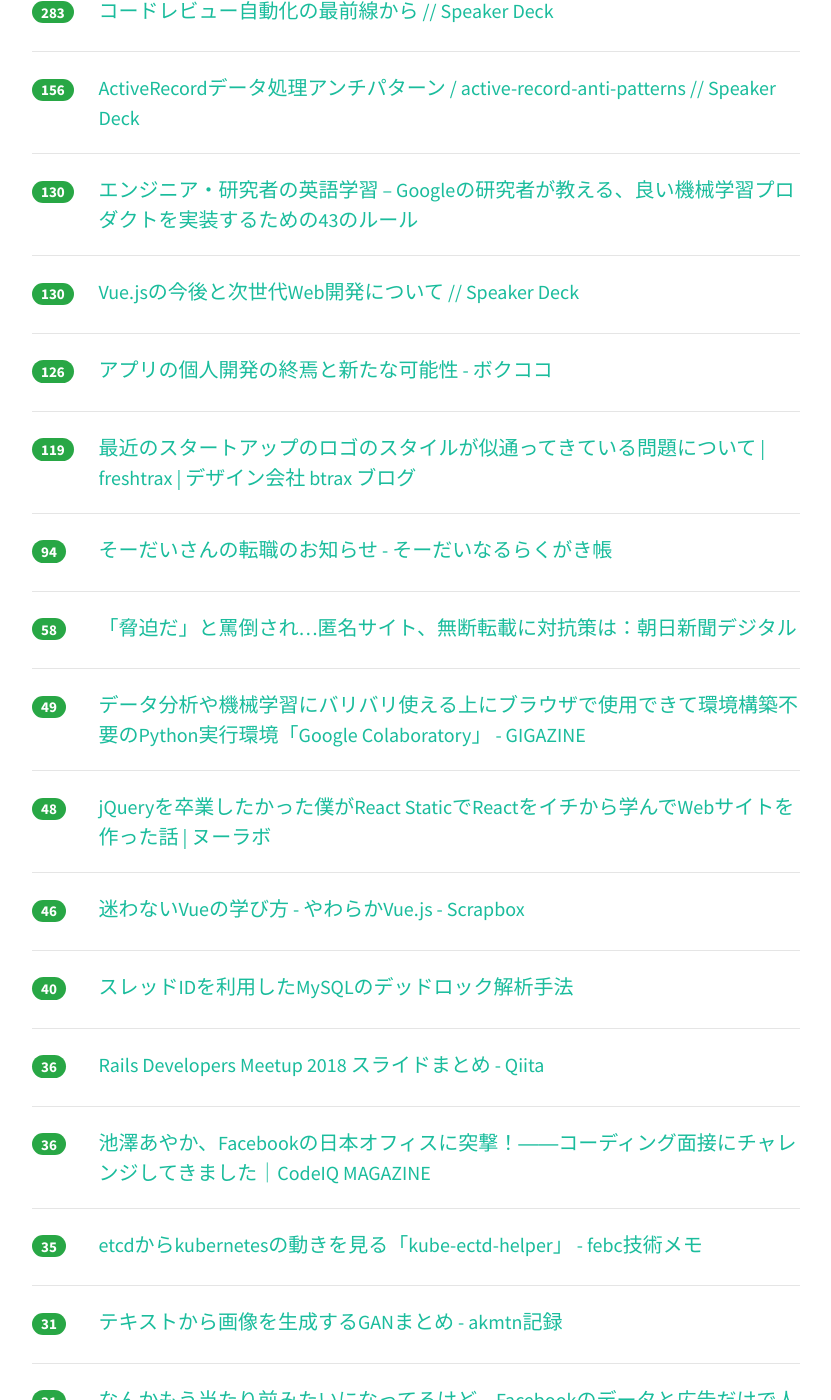
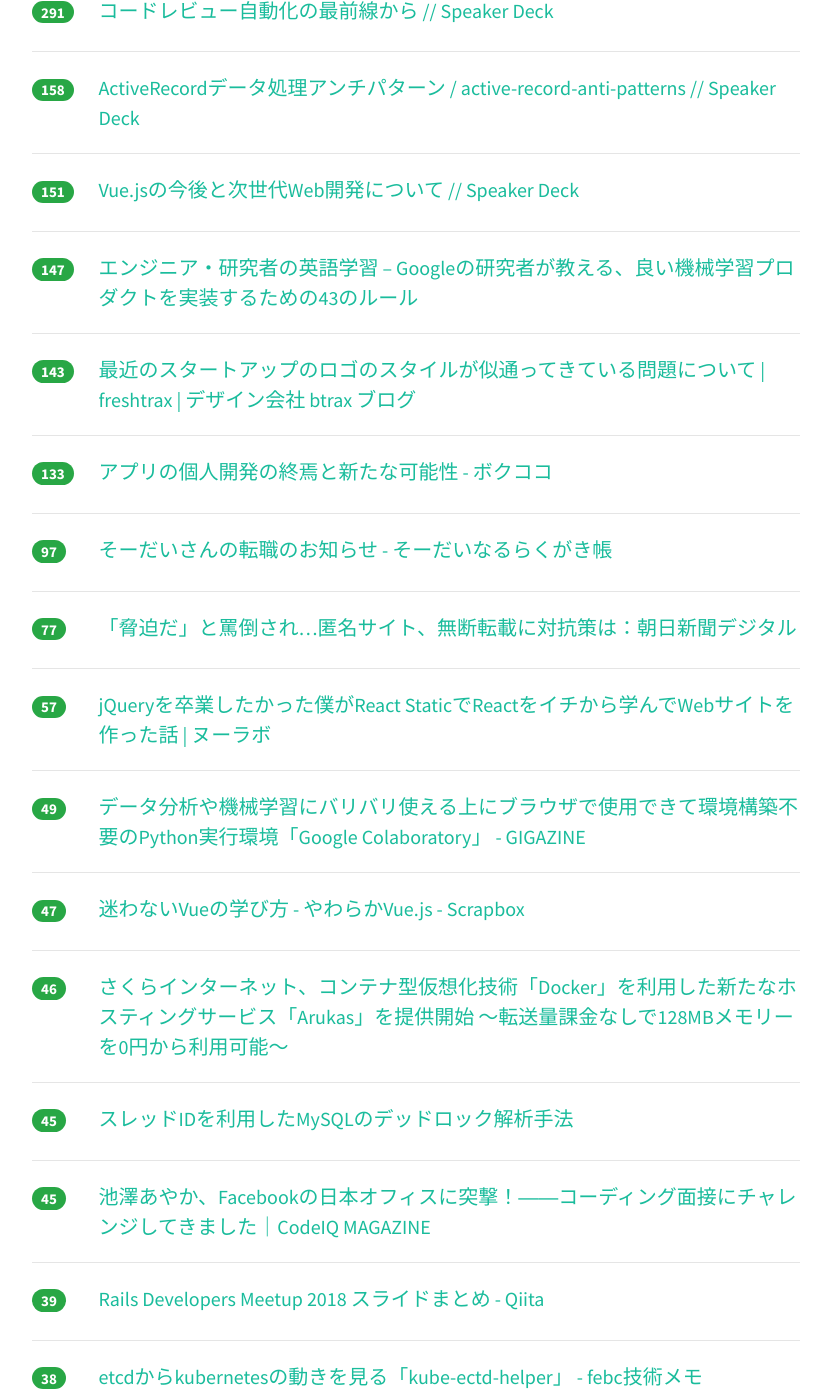
Before and after one commit to yatta47/hatena-matome-site, a Jekyll site: the page built from _posts/2018-03-26-hatena.md, in a window 1280 px wide and 1400 px high, scrolled down 477 px. Shown: the whole window, without its empty margins (224-1055 px from the left). Built offline with Jekyll 4.4.1, drawn with Linux system fonts in a browser that asks for light colours; nearby versions of some CDN libraries; some of the changed text lies outside the part shown.

Commit message:
Updated 2018-03-26

```diff
--- a/_posts/2018-03-26-hatena.md
+++ b/_posts/2018-03-26-hatena.md
@@ -1,54 +1,59 @@
 ---
 layout: post
 title:  "2018-03-26 はてぶIT"
-date:   2018-03-26 16:03:42
+date:   2018-03-26 17:01:23
 tags: [it-hotentry]
 ---
-36 件のデータあり
+39 件のデータあり
 
 <hr><div class="row">
-<div class="col-1"><span class="badge badge-pill badge-success h2">427</span></div>
+<div class="col-1"><span class="badge badge-pill badge-success h2">473</span></div>
 <div class="col-11"><a href='https://blog.agektmr.com/2018/03/instagram-pwa.html' target='_blank'>結局 PWA は来るの？来ないの？: Tender Surrender</a></div>
 </div>
 <hr>
 <div class="row">
-<div class="col-1"><span class="badge badge-pill badge-success h2">283</span></div>
+<div class="col-1"><span class="badge badge-pill badge-success h2">291</span></div>
 <div class="col-11"><a href='https://speakerdeck.com/soutaro/kodorebiyuzi-dong-hua-falsezui-qian-xian-kara' target='_blank'>コードレビュー自動化の最前線から // Speaker Deck</a></div>
 </div>
 <hr>
 <div class="row">
-<div class="col-1"><span class="badge badge-pill badge-success h2">156</span></div>
+<div class="col-1"><span class="badge badge-pill badge-success h2">158</span></div>
 <div class="col-11"><a href='https://speakerdeck.com/toshimaru/active-record-anti-patterns' target='_blank'>ActiveRecordデータ処理アンチパターン / active-record-anti-patterns // Speaker Deck</a></div>
 </div>
 <hr>
 <div class="row">
-<div class="col-1"><span class="badge badge-pill badge-success h2">130</span></div>
+<div class="col-1"><span class="badge badge-pill badge-success h2">151</span></div>
+<div class="col-11"><a href='https://speakerdeck.com/kazupon/vue-dot-jsfalsejin-hou-toci-shi-dai-webkai-fa-nituite' target='_blank'>Vue.jsの今後と次世代Web開発について // Speaker Deck</a></div>
+</div>
+<hr>
+<div class="row">
+<div class="col-1"><span class="badge badge-pill badge-success h2">147</span></div>
 <div class="col-11"><a href='http://englishforhackers.com/rules-of-machine-learning-best-practices-for-ml-engineering.html' target='_blank'>エンジニア・研究者の英語学習 – Googleの研究者が教える、良い機械学習プロダクトを実装するための43のルール</a></div>
 </div>
 <hr>
 <div class="row">
-<div class="col-1"><span class="badge badge-pill badge-success h2">130</span></div>
-<div class="col-11"><a href='https://speakerdeck.com/kazupon/vue-dot-jsfalsejin-hou-toci-shi-dai-webkai-fa-nituite' target='_blank'>Vue.jsの今後と次世代Web開発について // Speaker Deck</a></div>
+<div class="col-1"><span class="badge badge-pill badge-success h2">143</span></div>
+<div class="col-11"><a href='http://blog.btrax.com/jp/2018/03/26/startup-logos/' target='_blank'>最近のスタートアップのロゴのスタイルが似通ってきている問題について | freshtrax | デザイン会社 btrax ブログ</a></div>
 </div>
 <hr>
 <div class="row">
-<div class="col-1"><span class="badge badge-pill badge-success h2">126</span></div>
+<div class="col-1"><span class="badge badge-pill badge-success h2">133</span></div>
 <div class="col-11"><a href='http://www.bokukoko.info/entry/2018/03/25/114716' target='_blank'>アプリの個人開発の終焉と新たな可能性 - ボクココ</a></div>
 </div>
 <hr>
 <div class="row">
-<div class="col-1"><span class="badge badge-pill badge-success h2">119</span></div>
-<div class="col-11"><a href='http://blog.btrax.com/jp/2018/03/26/startup-logos/' target='_blank'>最近のスタートアップのロゴのスタイルが似通ってきている問題について | freshtrax | デザイン会社 btrax ブログ</a></div>
-</div>
-<hr>
-<div class="row">
-<div class="col-1"><span class="badge badge-pill badge-success h2">94</span></div>
+<div class="col-1"><span class="badge badge-pill badge-success h2">97</span></div>
 <div class="col-11"><a href='https://soudai.hatenablog.com/entry/2018/03/26/190000' target='_blank'>そーだいさんの転職のお知らせ - そーだいなるらくがき帳</a></div>
 </div>
 <hr>
 <div class="row">
-<div class="col-1"><span class="badge badge-pill badge-success h2">58</span></div>
+<div class="col-1"><span class="badge badge-pill badge-success h2">77</span></div>
 <div class="col-11"><a href='https://www.asahi.com/articles/ASL3H55XML3HUEHF003.html' target='_blank'>「脅迫だ」と罵倒され…匿名サイト、無断転載に対抗策は：朝日新聞デジタル</a></div>
+</div>
+<hr>
+<div class="row">
+<div class="col-1"><span class="badge badge-pill badge-success h2">57</span></div>
+<div class="col-11"><a href='https://nulab-inc.com/ja/blog/typetalk/how-to-make-website-with-react-static/' target='_blank'>jQueryを卒業したかった僕がReact StaticでReactをイチから学んでWebサイトを作った話 | ヌーラボ</a></div>
 </div>
 <hr>
 <div class="row">
@@ -57,43 +62,43 @@ tags: [it-hotentry]
 </div>
 <hr>
 <div class="row">
-<div class="col-1"><span class="badge badge-pill badge-success h2">48</span></div>
-<div class="col-11"><a href='https://nulab-inc.com/ja/blog/typetalk/how-to-make-website-with-react-static/' target='_blank'>jQueryを卒業したかった僕がReact StaticでReactをイチから学んでWebサイトを作った話 | ヌーラボ</a></div>
+<div class="col-1"><span class="badge badge-pill badge-success h2">47</span></div>
+<div class="col-11"><a href='https://scrapbox.io/vue-yawaraka/%E8%BF%B7%E3%82%8F%E3%81%AA%E3%81%84Vue%E3%81%AE%E5%AD%A6%E3%81%B3%E6%96%B9' target='_blank'>迷わないVueの学び方 - やわらかVue.js - Scrapbox</a></div>
 </div>
 <hr>
 <div class="row">
 <div class="col-1"><span class="badge badge-pill badge-success h2">46</span></div>
-<div class="col-11"><a href='https://scrapbox.io/vue-yawaraka/%E8%BF%B7%E3%82%8F%E3%81%AA%E3%81%84Vue%E3%81%AE%E5%AD%A6%E3%81%B3%E6%96%B9' target='_blank'>迷わないVueの学び方 - やわらかVue.js - Scrapbox</a></div>
+<div class="col-11"><a href='https://www.sakura.ad.jp/press/2018/0326_arukas/' target='_blank'>さくらインターネット、コンテナ型仮想化技術「Docker」を利用した新たなホスティングサービス「Arukas」を提供開始 ～転送量課金なしで128MBメモリーを0円から利用可能～</a></div>
 </div>
 <hr>
 <div class="row">
-<div class="col-1"><span class="badge badge-pill badge-success h2">40</span></div>
+<div class="col-1"><span class="badge badge-pill badge-success h2">45</span></div>
 <div class="col-11"><a href='https://github.com/ichirin2501/doc/blob/master/innodb-deadlock-thread-id.md' target='_blank'>スレッドIDを利用したMySQLのデッドロック解析手法</a></div>
 </div>
 <hr>
 <div class="row">
-<div class="col-1"><span class="badge badge-pill badge-success h2">36</span></div>
+<div class="col-1"><span class="badge badge-pill badge-success h2">45</span></div>
+<div class="col-11"><a href='https://codeiq.jp/magazine/2018/03/57896/' target='_blank'>池澤あやか、Facebookの日本オフィスに突撃！――コーディング面接にチャレンジしてきました｜CodeIQ MAGAZINE</a></div>
+</div>
+<hr>
+<div class="row">
+<div class="col-1"><span class="badge badge-pill badge-success h2">39</span></div>
 <div class="col-11"><a href='https://qiita.com/dyoshimitsu/items/20a41ab656d2da80e4d9' target='_blank'>Rails Developers Meetup 2018 スライドまとめ - Qiita</a></div>
 </div>
 <hr>
 <div class="row">
-<div class="col-1"><span class="badge badge-pill badge-success h2">36</span></div>
-<div class="col-11"><a href='https://codeiq.jp/magazine/2018/03/57896/' target='_blank'>池澤あやか、Facebookの日本オフィスに突撃！――コーディング面接にチャレンジしてきました｜CodeIQ MAGAZINE</a></div>
+<div class="col-1"><span class="badge badge-pill badge-success h2">38</span></div>
+<div class="col-11"><a href='http://febc-yamamoto.hatenablog.jp/entry/2018/03/25/223933' target='_blank'>etcdからkubernetesの動きを見る「kube-ectd-helper」 - febc技術メモ</a></div>
 </div>
 <hr>
 <div class="row">
-<div class="col-1"><span class="badge badge-pill badge-success h2">35</span></div>
-<div class="col-11"><a href='http://febc-yamamoto.hatenablog.jp/entry/2018/03/25/223933' target='_blank'>etcdからkubernetesの動きを見る「kube-ectd-helper」 - febc技術メモ</a></div>
+<div class="col-1"><span class="badge badge-pill badge-success h2">32</span></div>
+<div class="col-11"><a href='http://kaseinoji.hatenablog.com/entry/cambridge-analytica' target='_blank'>なんかもう当たり前みたいになってるけど、Facebookのデータと広告だけで人の行動を変えられるのすごくないか - 未翻訳ブックレビュー</a></div>
 </div>
 <hr>
 <div class="row">
 <div class="col-1"><span class="badge badge-pill badge-success h2">31</span></div>
 <div class="col-11"><a href='http://akmtn.hatenablog.com/entry/2018/03/25/182759' target='_blank'>テキストから画像を生成するGANまとめ - akmtn記録</a></div>
-</div>
-<hr>
-<div class="row">
-<div class="col-1"><span class="badge badge-pill badge-success h2">31</span></div>
-<div class="col-11"><a href='http://kaseinoji.hatenablog.com/entry/cambridge-analytica' target='_blank'>なんかもう当たり前みたいになってるけど、Facebookのデータと広告だけで人の行動を変えられるのすごくないか - 未翻訳ブックレビュー</a></div>
 </div>
 <hr>
 <div class="row">
@@ -107,8 +112,18 @@ tags: [it-hotentry]
 </div>
 <hr>
 <div class="row">
-<div class="col-1"><span class="badge badge-pill badge-success h2">26</span></div>
+<div class="col-1"><span class="badge badge-pill badge-success h2">28</span></div>
+<div class="col-11"><a href='https://navi.dropbox.jp/benefits-case' target='_blank'>社員のモチベーションを刺激！海外のユニークな福利厚生事例２０選</a></div>
+</div>
+<hr>
+<div class="row">
+<div class="col-1"><span class="badge badge-pill badge-success h2">27</span></div>
 <div class="col-11"><a href='http://twi-papa.com/archives/22064' target='_blank'>[Apple]iPad Proで愛用している「GoodNote4」を無料でシステム手帳化して毎日の生活を便利にしてみたよ ｜ ツインズパパの徒然日記 Ver.2</a></div>
+</div>
+<hr>
+<div class="row">
+<div class="col-1"><span class="badge badge-pill badge-success h2">27</span></div>
+<div class="col-11"><a href='https://gigazine.net/news/20180326-steinhaus-longmeter/' target='_blank'>紙に描かれた曲線の長さを測ることが可能な「シュタインハウス・ロングメーター」とは？ - GIGAZINE</a></div>
 </div>
 <hr>
 <div class="row">
@@ -123,17 +138,12 @@ tags: [it-hotentry]
 <hr>
 <div class="row">
 <div class="col-1"><span class="badge badge-pill badge-success h2">24</span></div>
-<div class="col-11"><a href='https://gigazine.net/news/20180326-steinhaus-longmeter/' target='_blank'>紙に描かれた曲線の長さを測ることが可能な「シュタインハウス・ロングメーター」とは？ - GIGAZINE</a></div>
+<div class="col-11"><a href='https://internet.watch.impress.co.jp/docs/yajiuma/1113410.html' target='_blank'>Windows 10搭載電子辞書を高校生が自作、そのハイレベルすぎる制作工程にニコ動で感嘆の声【やじうまWatch】 - INTERNET Watch</a></div>
 </div>
 <hr>
 <div class="row">
 <div class="col-1"><span class="badge badge-pill badge-success h2">23</span></div>
 <div class="col-11"><a href='http://www.b-chan.jp/entry/pc/Chrome-customize' target='_blank'>Google Chromeの裏設定で快適にする - 非天マザー by B-CHAN</a></div>
-</div>
-<hr>
-<div class="row">
-<div class="col-1"><span class="badge badge-pill badge-success h2">23</span></div>
-<div class="col-11"><a href='https://internet.watch.impress.co.jp/docs/yajiuma/1113410.html' target='_blank'>Windows 10搭載電子辞書を高校生が自作、そのハイレベルすぎる制作工程にニコ動で感嘆の声【やじうまWatch】 - INTERNET Watch</a></div>
 </div>
 <hr>
 <div class="row">
@@ -147,6 +157,11 @@ tags: [it-hotentry]
 </div>
 <hr>
 <div class="row">
+<div class="col-1"><span class="badge badge-pill badge-success h2">21</span></div>
+<div class="col-11"><a href='http://www.itmedia.co.jp/news/articles/1803/26/news079.html' target='_blank'>ソフトバンクグループ、「ソフトバンク」ブランドの使用権の一部をソフトバンクに譲渡　3500億円で - ITmedia NEWS</a></div>
+</div>
+<hr>
+<div class="row">
 <div class="col-1"><span class="badge badge-pill badge-success h2">20</span></div>
 <div class="col-11"><a href='http://lichtung.hateblo.jp/entry/2018/03/25/044503' target='_blank'>『鳩羽つぐ』の不明なカテゴリ：不明性の生成と系譜 - lichtung’s diary</a></div>
 </div>
@@ -157,8 +172,13 @@ tags: [it-hotentry]
 </div>
 <hr>
 <div class="row">
+<div class="col-1"><span class="badge badge-pill badge-success h2">18</span></div>
+<div class="col-11"><a href='https://gigazine.net/news/20180326-nvidia-titan-v-different-answer/' target='_blank'>NVIDIAのハイエンドGPU「Titan V」は計算結果がその度に異なる気分屋すぎて技術者が悲鳴 - GIGAZINE</a></div>
+</div>
+<hr>
+<div class="row">
 <div class="col-1"><span class="badge badge-pill badge-success h2">17</span></div>
-<div class="col-11"><a href='http://www.itmedia.co.jp/news/articles/1803/26/news079.html' target='_blank'>ソフトバンクグループ、「ソフトバンク」ブランドの使用権の一部をソフトバンクに譲渡　3500億円で - ITmedia NEWS</a></div>
+<div class="col-11"><a href='https://anond.hatelabo.jp/20180326120128' target='_blank'>情報中毒じゃなくて人の言葉中毒</a></div>
 </div>
 <hr>
 <div class="row">
@@ -168,11 +188,6 @@ tags: [it-hotentry]
 <hr>
 <div class="row">
 <div class="col-1"><span class="badge badge-pill badge-success h2">16</span></div>
-<div class="col-11"><a href='https://gigazine.net/news/20180326-nvidia-titan-v-different-answer/' target='_blank'>NVIDIAのハイエンドGPU「Titan V」は計算結果がその度に異なる気分屋すぎて技術者が悲鳴 - GIGAZINE</a></div>
-</div>
-<hr>
-<div class="row">
-<div class="col-1"><span class="badge badge-pill badge-success h2">14</span></div>
 <div class="col-11"><a href='https://japan.cnet.com/article/35116587/' target='_blank'>営業マンの“歩数”を可視化--営業支援ツール「cyzen」に新機能 - CNET Japan</a></div>
 </div>
 <hr>
```
